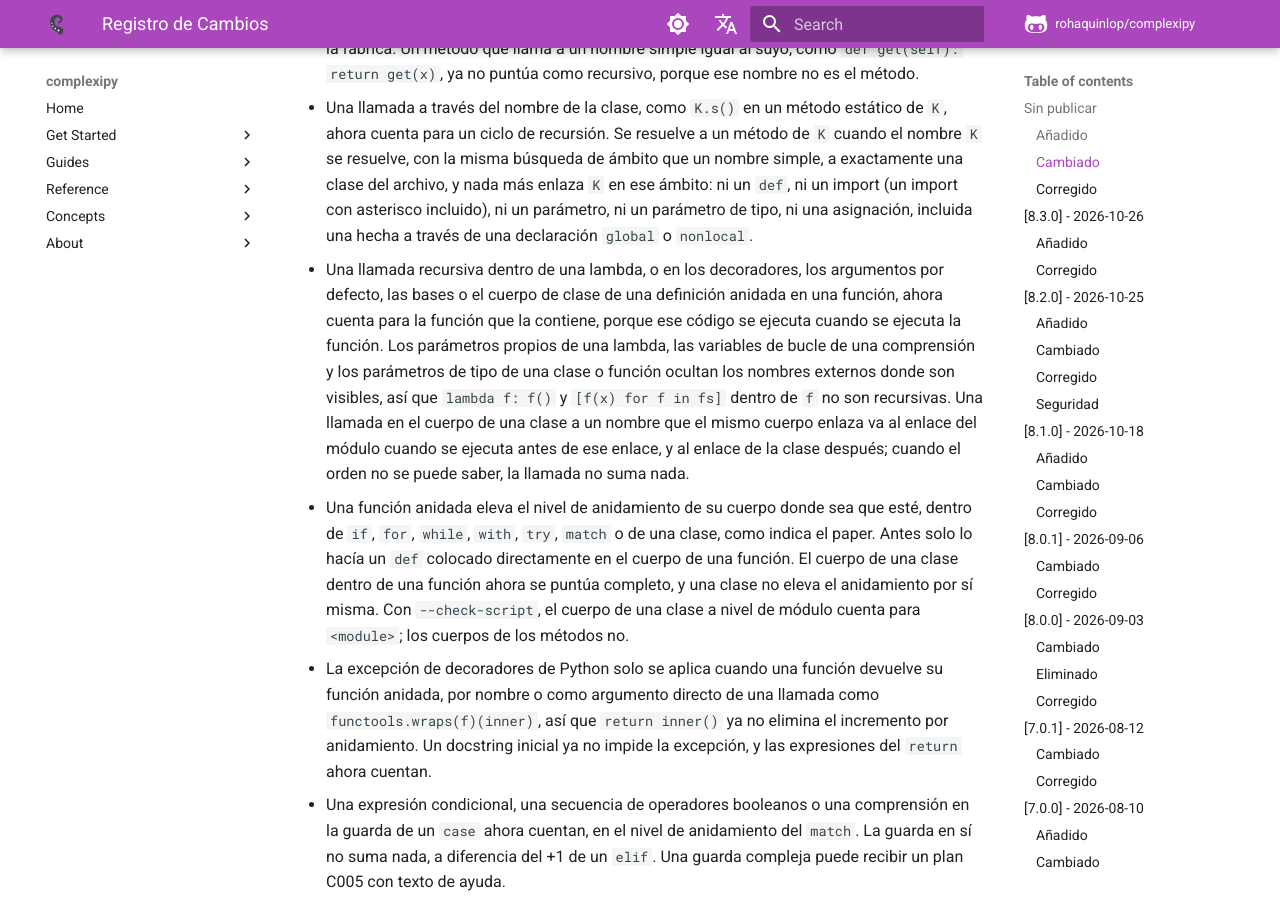
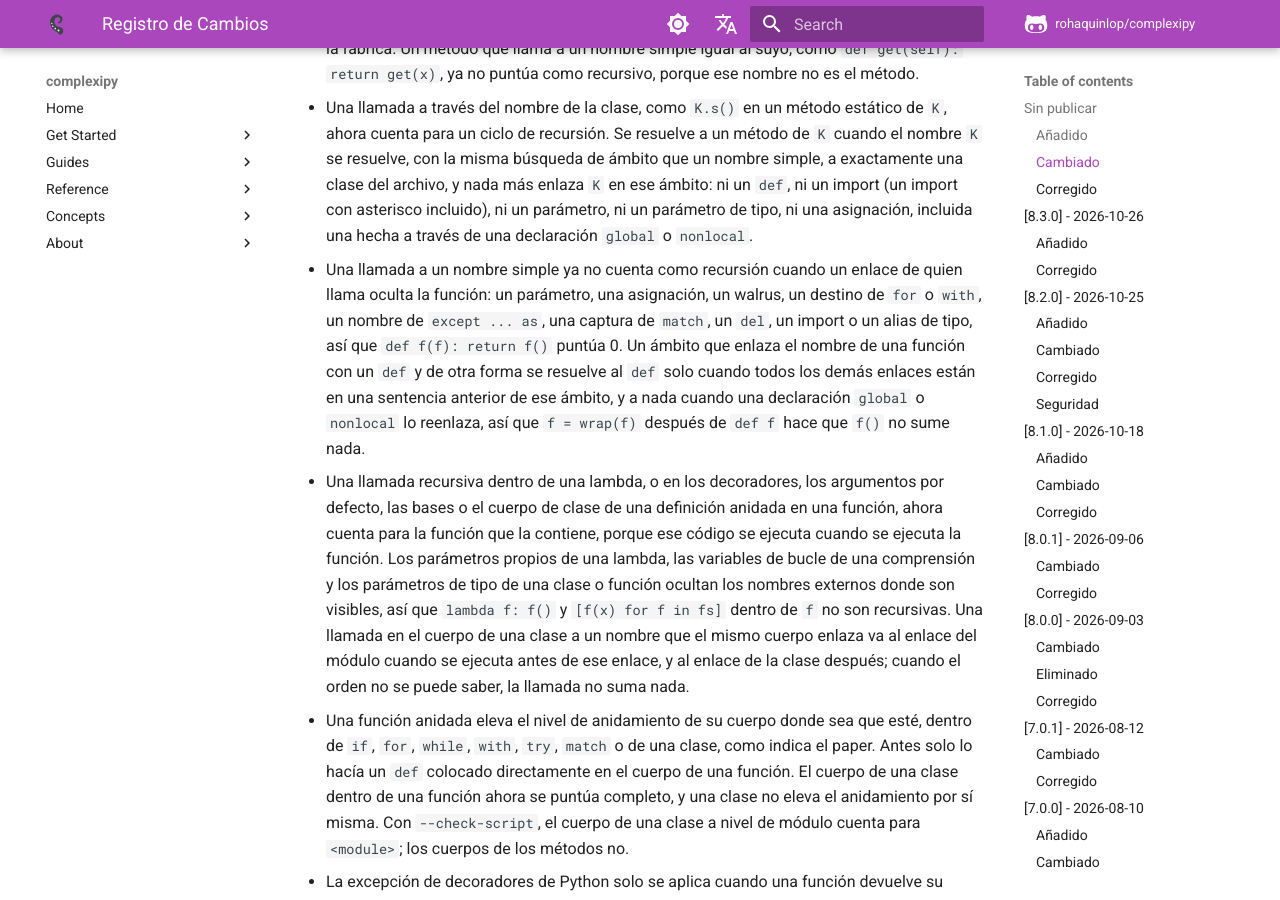
Before and after one commit to rohaquinlop/complexipy, an MkDocs documentation site: the page built from docs/es/changelog.md, in a window 1280 px wide and 900 px high, scrolled down 1992 px. Built offline with MkDocs 1.6.1 and Material for MkDocs 9.7.7, drawn with Linux system fonts in a browser that asks for light colours; comment, search, counter and statistics services are not loaded.

```diff
--- a/docs/es/changelog.md
+++ b/docs/es/changelog.md
@@ -99,6 +99,15 @@ GitHub con todos los detalles.
   enlaza `K` en ese ámbito: ni un `def`, ni un import (un import con asterisco
   incluido), ni un parámetro, ni un parámetro de tipo, ni una asignación,
   incluida una hecha a través de una declaración `global` o `nonlocal`.
+- Una llamada a un nombre simple ya no cuenta como recursión cuando un enlace
+  de quien llama oculta la función: un parámetro, una asignación, un walrus,
+  un destino de `for` o `with`, un nombre de `except ... as`, una captura de
+  `match`, un `del`, un import o un alias de tipo, así que
+  `def f(f): return f()` puntúa 0. Un ámbito que enlaza el nombre de una
+  función con un `def` y de otra forma se resuelve al `def` solo cuando todos
+  los demás enlaces están en una sentencia anterior de ese ámbito, y a nada
+  cuando una declaración `global` o `nonlocal` lo reenlaza, así que
+  `f = wrap(f)` después de `def f` hace que `f()` no sume nada.
 - Una llamada recursiva dentro de una lambda, o en los decoradores, los
   argumentos por defecto, las bases o el cuerpo de clase de una definición
   anidada en una función, ahora cuenta para la función que la contiene, porque
```
Also changed, not shown: CHANGELOG.md (+8 -0 lines), docs/es/understanding-scores.md (+1 -1 lines), docs/understanding-scores.md (+1 -1 lines).
